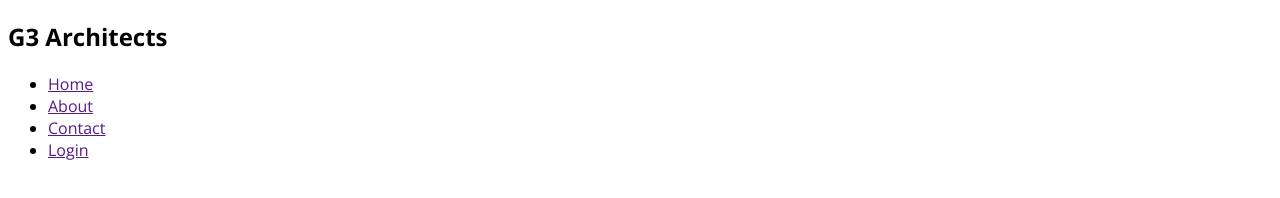
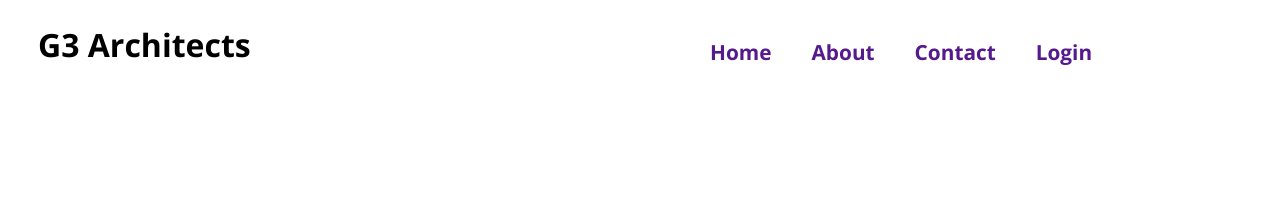
Before and after one commit to sarna375/architect-website, a plain HTML site: page index.html in a window 1280 px wide. Drawn offline with nearby package versions, Linux system fonts and the light colour scheme.

Commit message:
style head

```diff
--- a/style.css
+++ b/style.css
@@ -1,3 +1,28 @@
     body{
     font-family: 'Open Sans', sans-serif;
     }
+    nav{
+        display:flex ;
+    }
+    nav h1{
+        width: 50%;
+        margin: 15px 30px;
+        font-size: 2rem;
+    }
+    nav ul{
+        width: 50%;
+        display: flex;
+        margin: 10px;
+        font-size: 1.3rem;
+        font-weight:bold;
+
+    }
+    nav li{
+        margin: 20px;
+        list-style: none;
+
+    }
+    nav a{
+        text-decoration: none;
+
+    }
```
